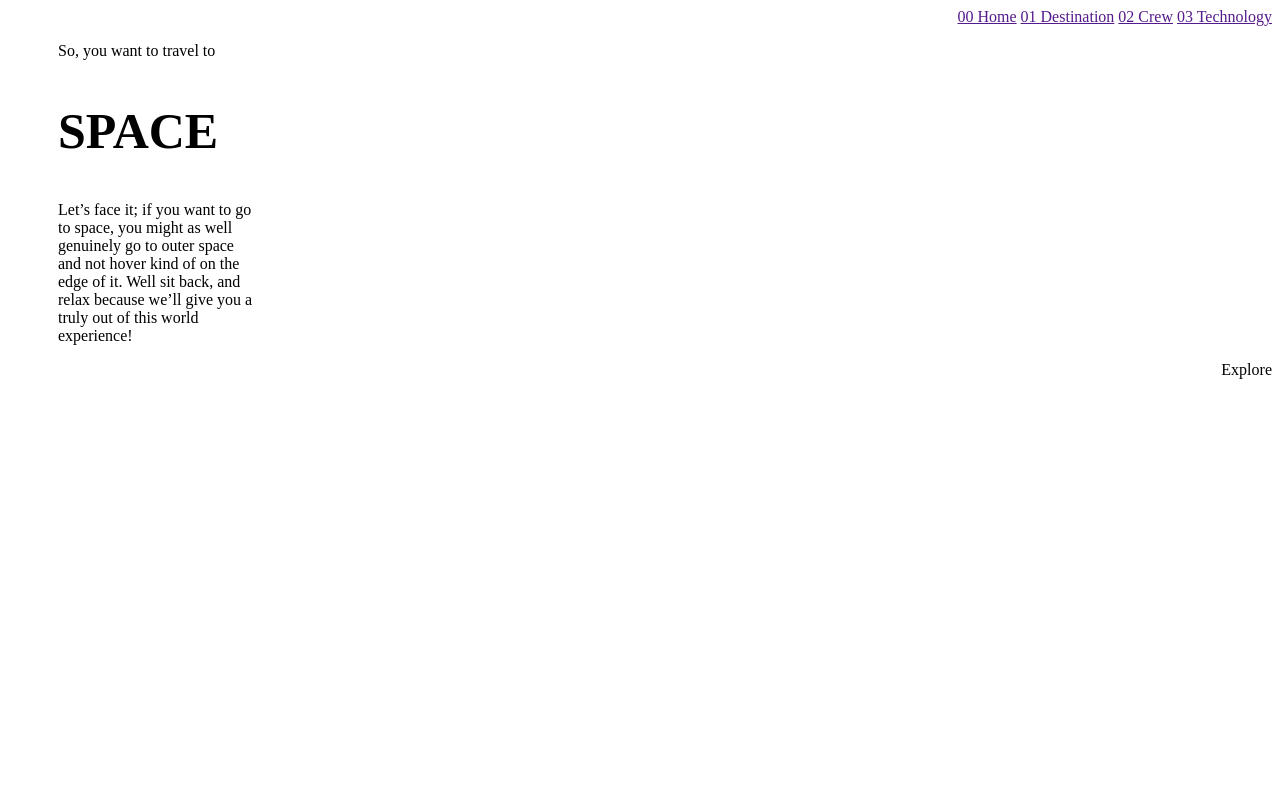
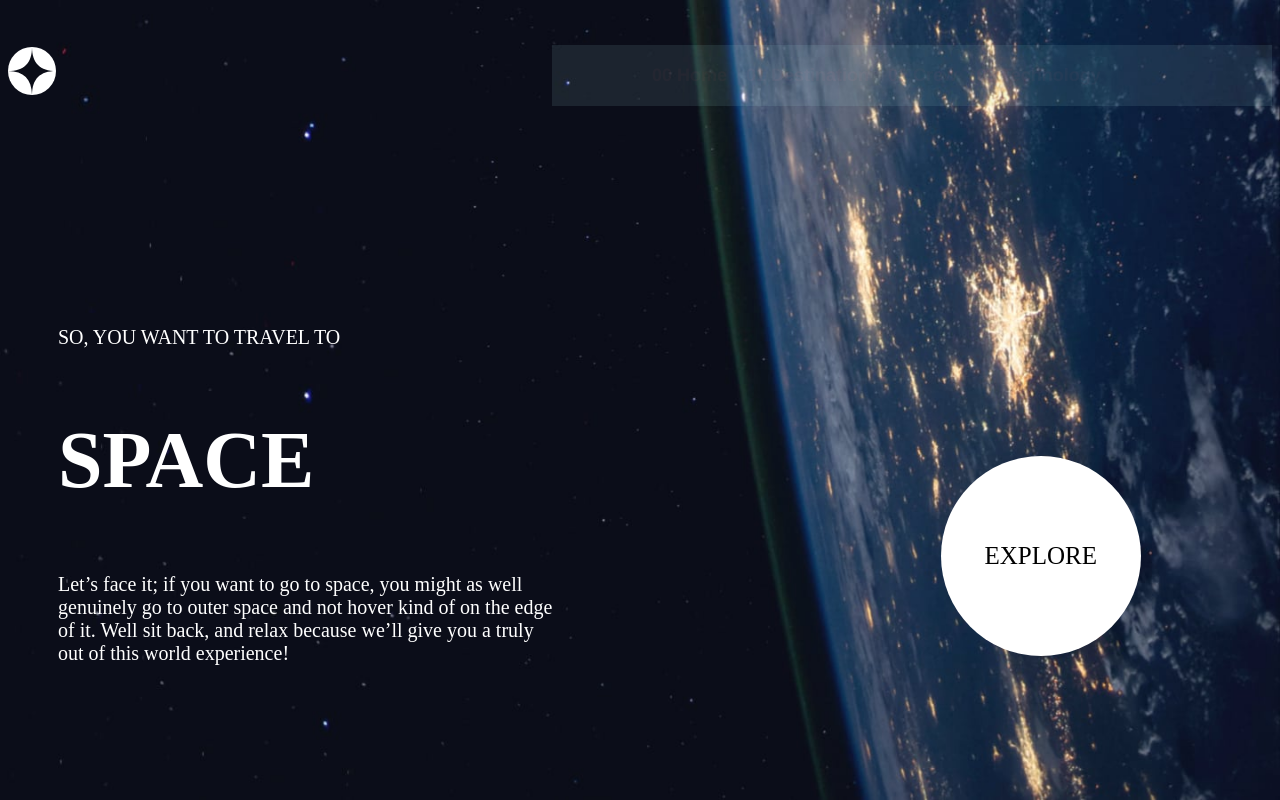
Before and after one commit to Allanimated/group-project, a plain HTML site: page starter-code/index.html in a window 1280 px wide. Drawn offline with Linux system fonts and the light colour scheme.

Commit message:
Edited index.html

```diff
--- a/starter-code/index.html
+++ b/starter-code/index.html
@@ -10,50 +10,113 @@
 
   <style>
     body {
-      background-image: ;
-    }
-    nav {
-      display: block;
-      text-align: right;
+      background-image: url("assets/home/background-home-desktop.jpg");
+      background-size: cover;
+      background-repeat: no-repeat;
     }
 
-    section {
+    header {
+      display: flex;
+      margin-top: 35px;
+      align-items: center;
+    }
+    nav.navbar {
+      background-color:paleturquoise;
+      width: 600px;
+      padding: 20px;
+      padding-left: 100px;
+      margin: auto;
+      margin-right: 0%;
+      margin-top: 10px;
+      opacity: 0.1;
+    }
+
+    p {
       display: block;
-      width: 200px;
-      margin-left: 50px;
+      color: white;
+      font-size: 20px;
+      width: 500px;
+    }
+
+    p.line1 {
+      color: white;
+      font-size: 20px;
+      font-family: 'Times New Roman', Times, serif;
+    }
+
+    nav.navbar a {
+      color: white;
+      font-family: Helvetica;
+      font-size: 18px;
+      text-decoration: none;
+      padding-right: 15px;
+      text-align: center;
+      font-weight: bold;
+    }
+
+    section.content {
+      display: block;
+      width: 300px;
+      height: min-content;
       text-align: left;
-
+      padding-bottom: 100px;
     }
 
     h1 {
-      font-size: 50px;
+      font-size: 80px;
+      color: white;
     }
-    #Explore {
-      text-align: right;
+
+    section.circle {
+      background-color: white;
+      border-radius: 50%;
+      width: 200px;
+      height: 200px;
+      justify-content: center;
+      align-items: center;
+      display: flex;
+      margin-left: 48%;
+      margin-top: 150px;
     }
+
+    p#Explore {
+      color: black;
+      text-align: center;
+      font-size: 25px;
+    }
+
+    div {
+      display: flex;
+      margin-top: 200px;
+      margin-left: 50px;
+    }
+
   </style>
 </head>
 <body>
-  <nav>
+  <header>
+    <svg xmlns="http://www.w3.org/2000/svg" width="48" height="48"><g fill="none" fill-rule="evenodd"><circle cx="24" cy="24" r="24" fill="#FFF"/><path fill="#0B0D17" d="M24 0c0 16-8 24-24 24 15.718.114 23.718 8.114 24 24 0-16 8-24 24-24-16 0-24-8-24-24z"/></g></svg>
+    <nav class="navbar">
       <a href="">00 Home</a>
       <a href="">01 Destination</a>
       <a href="">02 Crew</a>
       <a href="">03 Technology</a>
     </nav>
-  <section>
-    <p>So, you want to travel to</p>
+  </header>
 
+  <div>
+    <section class="content">
+      <p class="line1">SO, YOU WANT TO TRAVEL TO</p>
       <h1>SPACE</h1>
-
       <p>
         Let’s face it; if you want to go to space, you might as well genuinely go to
         outer space and not hover kind of on the edge of it. Well sit back, and relax
         because we’ll give you a truly out of this world experience!
       </p>
     </section>
-
-
-  <p id="Explore">Explore</p>
-
+    <section class="circle">
+      <p id="Explore">EXPLORE</p>
+    </section>
+  </div>
 </body>
 </html>
```
Lines whose indentation alone changed are shown as unchanged.
